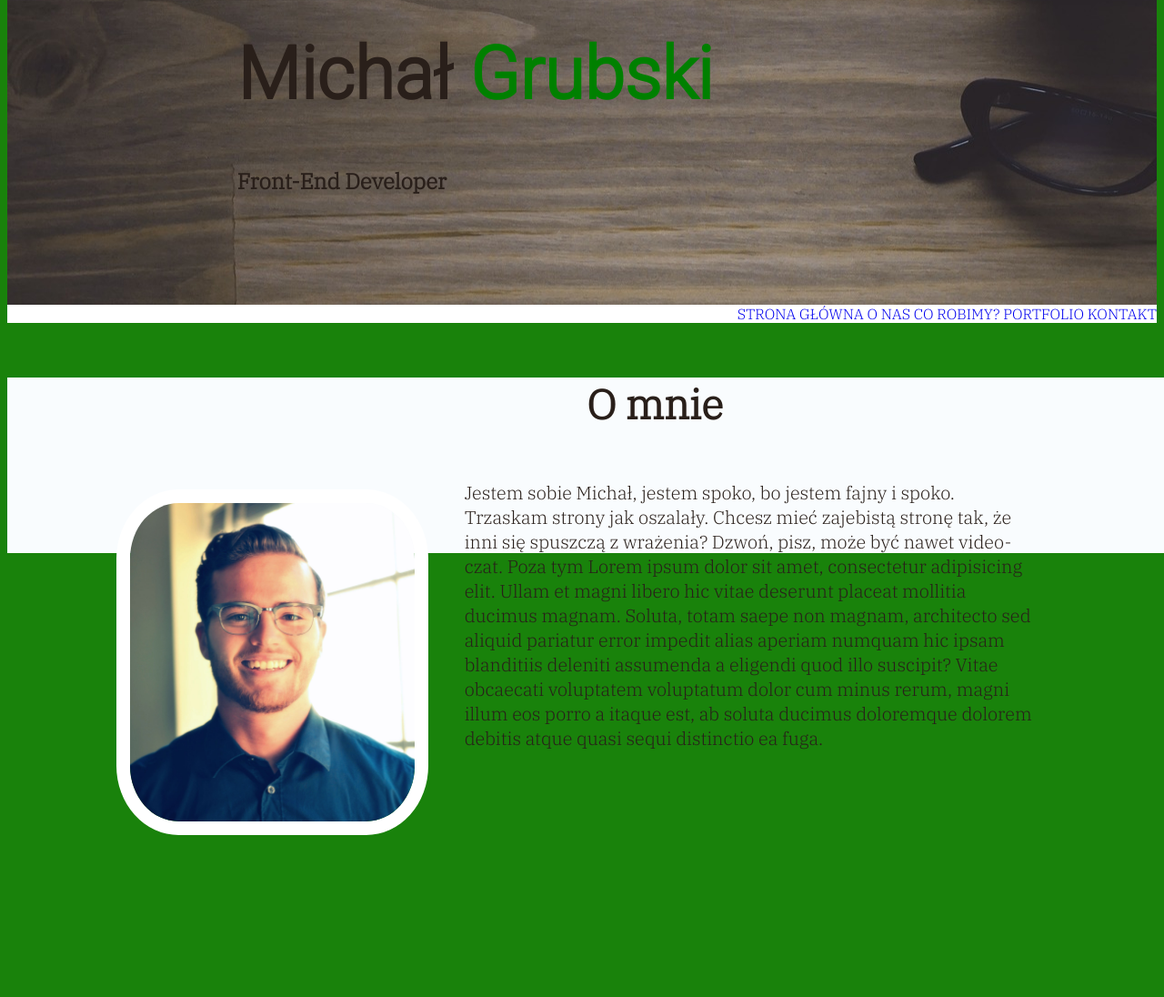
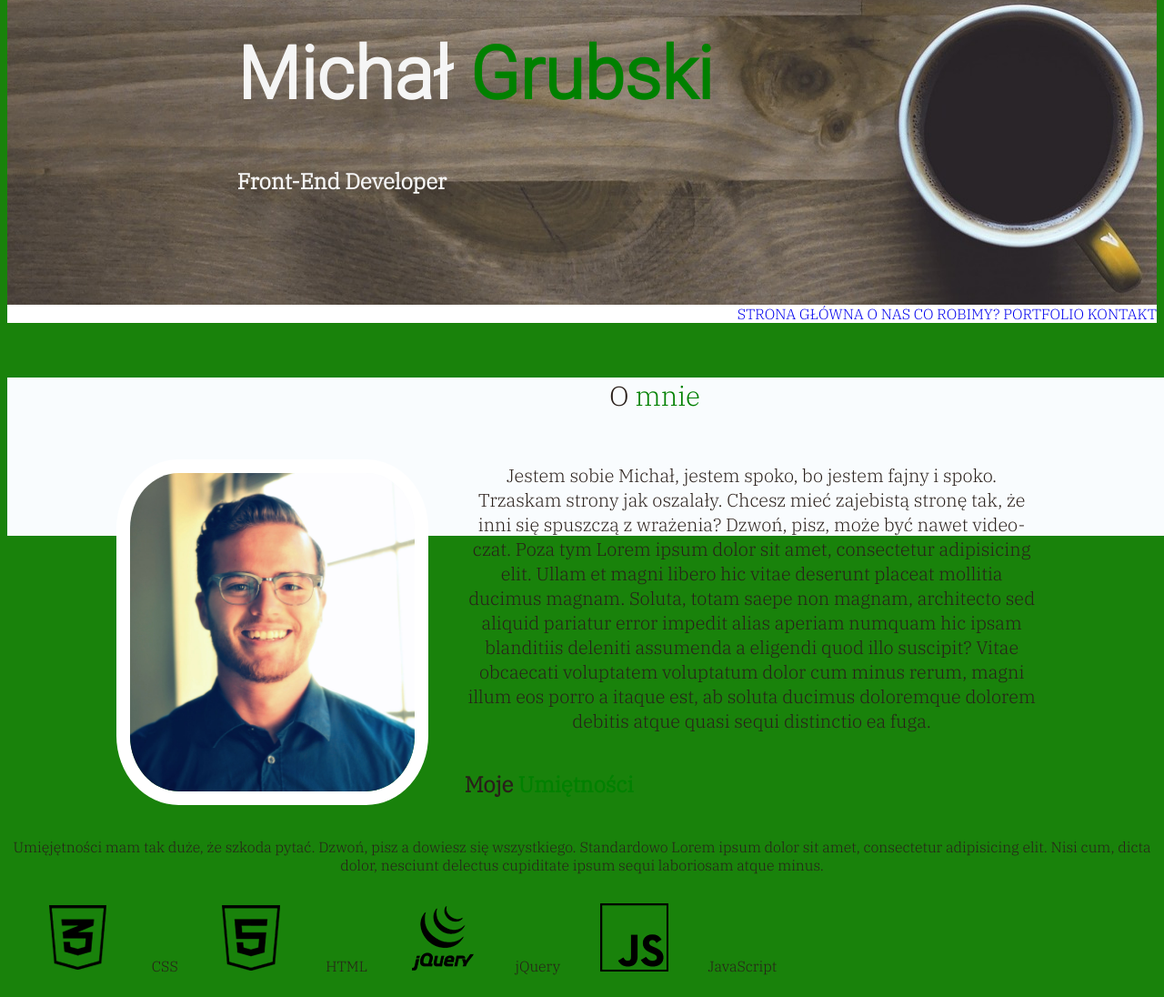
Before and after one commit to mikemike00/portfolio, a plain HTML site: page index.html in a window 1280 px wide. Shown: the part 279-1375 px from the top of the page at 91% size. Before the commit the page ends 1235 px from the top, so only its background shows below. Drawn offline with Linux system fonts and the light colour scheme.

Commit message:
portfolio

```diff
--- a/css/style.css
+++ b/css/style.css
@@ -5,11 +5,11 @@ body {
     font-weight: 300;
 
 }
-
+/*========================START OF NAVBAR ==============================*/
 #main-nav {
 
     display: inline-block;
-    /*    position: fixed;*/
+/*        position: fixed;    ** mimo dzialania wg instrukcji, pasek ginie, po usunieciu komendy position, pasek sie pojawia, choc jest nieruchomy***/
     background: #ffffff;
     color: #1ac056;
     font-weight: 300;
@@ -19,31 +19,44 @@ body {
     font-size: 1rem;
 }
 
-
-
+/*========================END OF NAV BAR=====================*/
+/*===================START OF HEADER=======================*/
 .main-header-content {
     position: cover;
     position: center;
+    background:center;
     background-image: url("../img/header-background.jpg");
     width: auto;
     height: 100px;
     padding: 20%;
+
 }
 
 h1 {
+    display:block;
+    position: center;
     font-family: 'Roboto', sans-serif;
     font-size: 5rem;
+    color: whitesmoke;
+
 }
 
 span {
     color: green;
 
 }
+.main-header-content h2{
 
-#aboutMe h2 {
+    display:block;
+    position: center;
+    color: whitesmoke;
+}
+/*=========================END OF HEADER==============*/
+/*================START OF ABOUT ME====================*/
+.mainContainerAbout h2 {
     text-align: center;
-    width: 100%
-
+    width: 100%;
+    font-size:30px;
     font-weight: 300;
     margin-top: 60px;
     margin-bottom: 35px;
@@ -52,9 +65,9 @@ span {
     background-color: #f9fcfe;
     padding: 0 80px 100px;
     width: 100%;
-    font-size: 30px;
-
-
+    font-weight: 300;
+    margin-top: 60px;
+    margin-bottom: 35px;
 }
 #aboutMe img{
     max-height: 350px;
@@ -73,3 +86,13 @@ span {
     position: center;
     max-width: 100%;
 }
+/*===================END of ABOUT ME=============*/
+/*========================START OF SKILLS================*/
+.mainContainerSkills h2{
+    display:inline-block;
+    position: center;
+}
+#skills figure, figcaption, p{
+    display: inline-block;
+    text-align: center;
+}
--- a/index.html
+++ b/index.html
@@ -6,7 +6,7 @@
     <title>Document</title>
     <link rel="stylesheet" href="./css/style.css">
     <link href="https://fonts.googleapis.com/css?family=IBM+Plex+Serif:300|Roboto:300&display=swap" rel="stylesheet">
-    <link rel="stylesheet" href="">
+    <link rel="stylesheet" href="./icons">
 
 </head>
 
@@ -16,6 +16,7 @@
             <h1>Michał <span>Grubski</span></h1>
             <h2>Front-End Developer</h2>
         </div>
+    </div>
     <div class="mainNavBar" id="main-nav">
         <a style="text-decoration:none" href="#mainPage">STRONA GŁÓWNA</a>
         <a style="text-decoration:none" href="#aboutUs">O NAS</a>
@@ -23,9 +24,10 @@
         <a style="text-decoration:none" href="#portfolio">PORTFOLIO</a>
         <a style="text-decoration:none" href="#contact">KONTAKT</a>
     </div>
+
     <div class="mainContainerAbout" id="aboutMe">
         <section>
-                <h2>O mnie</h2>
+            <h2>O <span>mnie</span></h2>
 
             <figure><img src="./img/jan-nowak.jpg" alt="jan-nowak"></figure>
 
@@ -33,12 +35,26 @@
                 <p>Jestem sobie Michał, jestem spoko, bo jestem fajny i spoko. Trzaskam strony jak oszalały. Chcesz mieć zajebistą stronę tak, że inni się spuszczą z wrażenia? Dzwoń, pisz, może być nawet video-czat. Poza tym Lorem ipsum dolor sit amet, consectetur adipisicing elit. Ullam et magni libero hic vitae deserunt placeat mollitia ducimus magnam. Soluta, totam saepe non magnam, architecto sed aliquid pariatur error impedit alias aperiam numquam hic ipsam blanditiis deleniti assumenda a eligendi quod illo suscipit? Vitae obcaecati voluptatem voluptatum dolor cum minus rerum, magni illum eos porro a itaque est, ab soluta ducimus doloremque dolorem debitis atque quasi sequi distinctio ea fuga.</p>
             </article>
         </section>
+    </div>
+    <br>
+    <div class="mainContainerSkills">
+        <section id="skills">
+            <h2>Moje<span> Umiętności</span></h2>
+            <p>Umięjętności mam tak duże, że szkoda pytać. Dzwoń, pisz a dowiesz się wszystkiego. Standardowo Lorem ipsum dolor sit amet, consectetur adipisicing elit. Nisi cum, dicta dolor, nesciunt delectus cupiditate ipsum sequi laboriosam atque minus.</p>
+            <div id="skills-icons">
+                <figure> <img src="./icons/css3.png" alt="css"></figure>
+                <figcaption>CSS</figcaption>
+                <figure> <img src="./icons/html5.png" alt="html"></figure>
+                <figcaption>HTML</figcaption>
+                <figure> <img src="./icons/jquery.png" alt="jq"></figure>
+                <figcaption>jQuery</figcaption>
+                <figure> <img src="./icons/js.png" alt="js"></figure>
+                <figcaption>JavaScript</figcaption>
 
 
 
-
-
-
+            </div>
+        </section>
     </div>
 
 
@@ -50,8 +66,6 @@
 
 
 
-    </div>
-
     <script href="./js/main.js"></script>
 </body>
 
```
Lines whose indentation alone changed are shown as unchanged.
